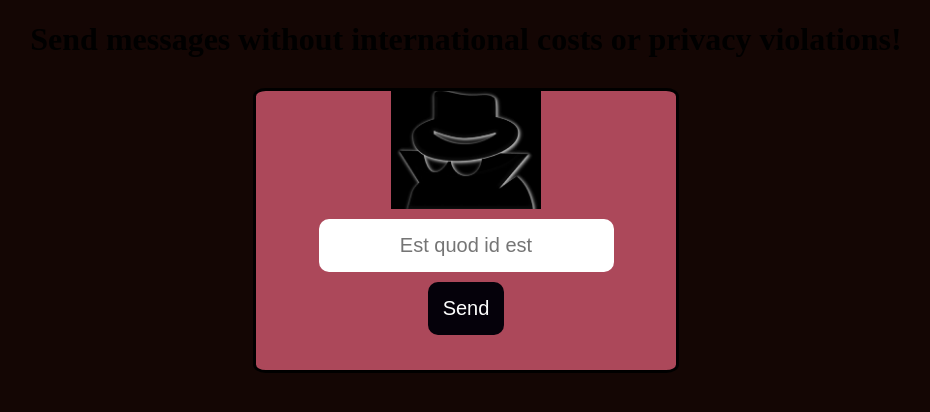
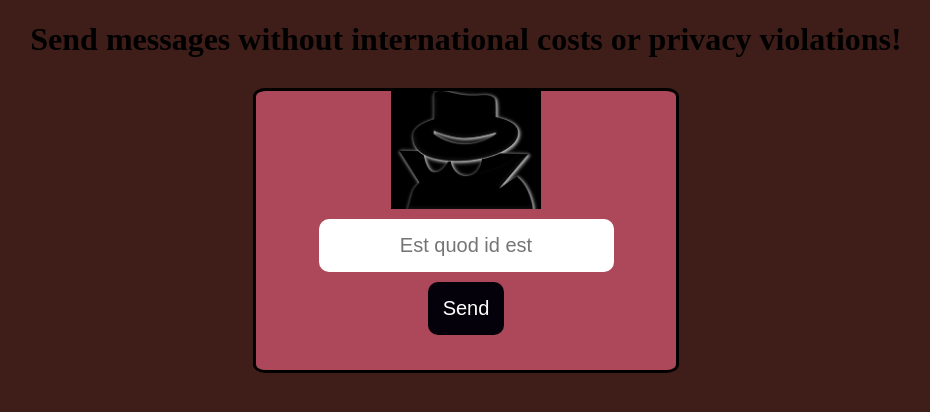
Before and after one commit to Fualefac/Anon-messages, a plain HTML site: page index.html in a window 1280 px wide. Shown: the whole page, without its empty margins (174-1104 px from the left). Drawn offline with Linux system fonts and the light colour scheme; no server answers.

Commit message:
Update index.css

```diff
--- a/index.css
+++ b/index.css
@@ -2,7 +2,7 @@ html, body{
     margin: 0;
     padding: 0;
     font-family: 'Times New Roman', Times, serif;
-    background-color: #140604;
+    background-color: #3f1e19;
     user-select: none;
 }
 
```
